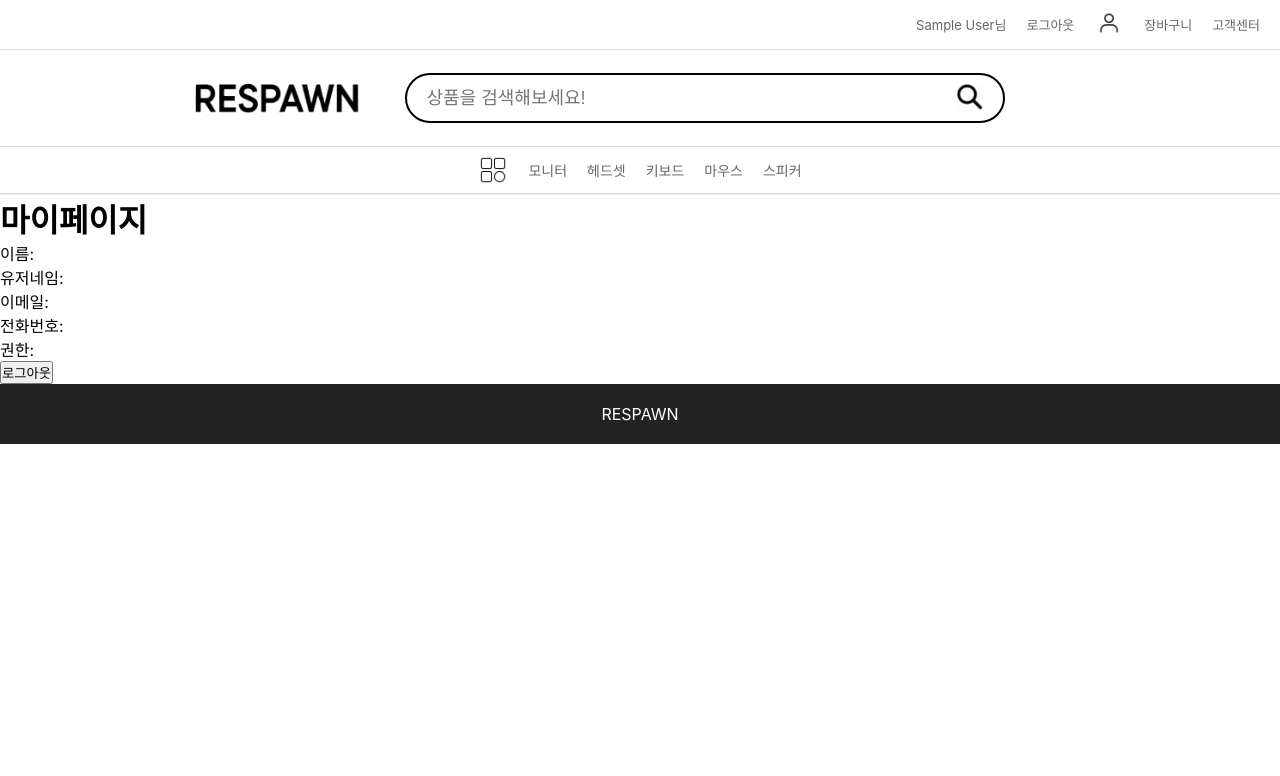
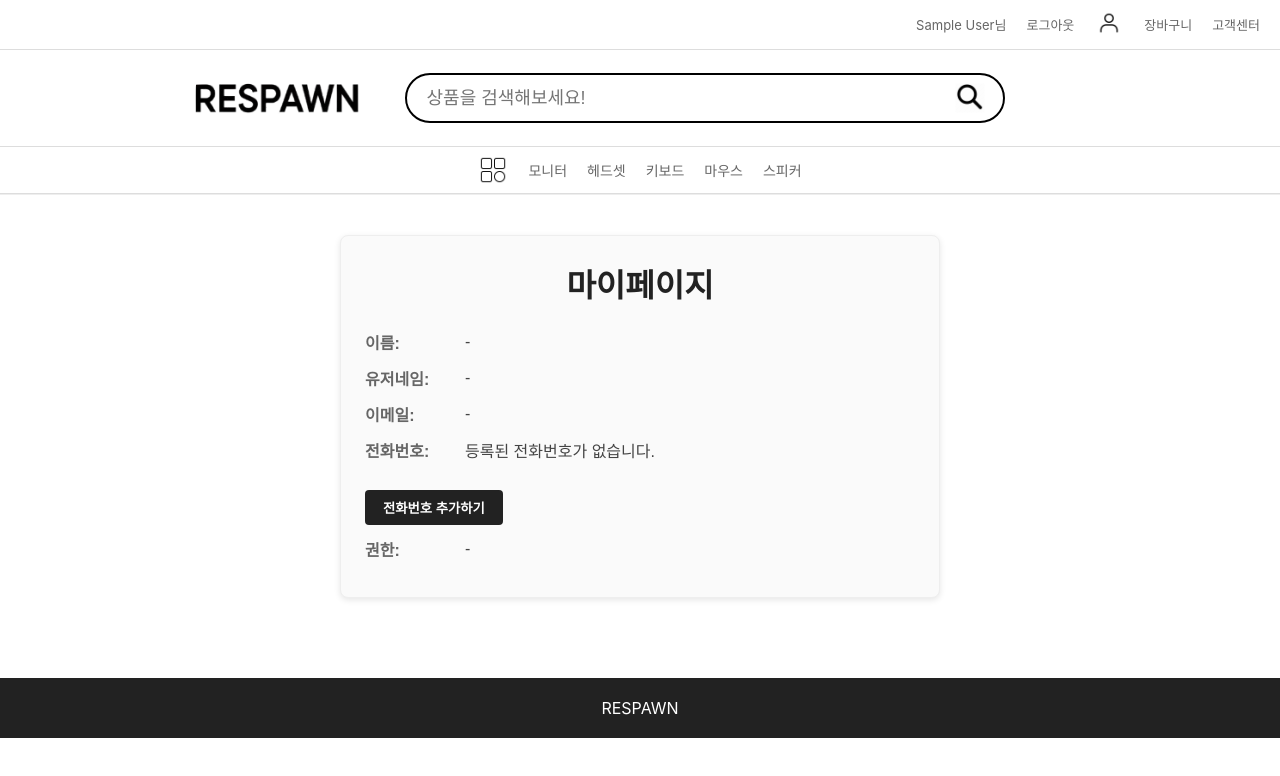
Before and after one commit to redEevee/RESPAWN_Frontend, a React (Create React App) app: page /mypage in a window 1280 px wide. Shown: the top 776 px of the page. Built offline with nearby package versions, Linux system fonts and the light colour scheme; no server answers; sample sign-in values are in the browser's storage.

Commit message:
Feat: 전화번호 추가 기능 추가  - Buyer 정보에 전화번호가 없을 경우, 마이페이지에 전화번호 추가하기 버튼 활성화

```diff
--- a/src/components/UserInfo.jsx
+++ b/src/components/UserInfo.jsx
@@ -1,4 +1,5 @@
 import React, { useEffect, useState } from 'react';
+import styled from 'styled-components';
 import axios from 'axios';
 
 function UserInfo() {
@@ -13,13 +14,16 @@ function UserInfo() {
     role: '',
   });
 
+  const [isAddingPhone, setIsAddingPhone] = useState(false);
+  const [newPhoneNumber, setNewPhoneNumber] = useState('');
+
   useEffect(() => {
     const fetchUserDetails = async () => {
       try {
         const response = await axios.get(`http://localhost:8080/user`, {
           withCredentials: true,
         });
-        setUser(response.data); // ✅ 사용자 정보 저장
+        setUser(response.data);
       } catch (error) {
         console.error('회원 정보 조회 실패', error);
       }
@@ -30,32 +34,157 @@ function UserInfo() {
     }
   }, [username]);
 
-  const handleLogout = async () => {
+  const handleAddPhoneNumber = () => {
+    setIsAddingPhone(true);
+  };
+
+  const handlePhoneNumberChange = (e) => {
+    setNewPhoneNumber(e.target.value);
+  };
+
+  const handleSavePhoneNumber = async () => {
+    if (newPhoneNumber.trim() === '') {
+      alert('전화번호를 입력하세요.');
+      return;
+    }
+
     try {
-      await axios.post(
-        'http://localhost:8080/logout',
-        {},
+      await axios.put(
+        'http://localhost:8080/myPage/setPhoneNumber',
+        { phoneNumber: newPhoneNumber },
         { withCredentials: true }
       );
-      localStorage.removeItem('userData'); // ✅ 저장된 로그인 정보 삭제
-      alert('로그아웃 완료');
-      window.location.href = '/';
+
+      alert('전화번호가 추가되었습니다.');
+
+      const response = await axios.get('http://localhost:8080/user', {
+        withCredentials: true,
+      });
+      setUser(response.data);
+
+      setIsAddingPhone(false);
+      setNewPhoneNumber('');
     } catch (error) {
-      console.error('로그아웃 에러:', error);
+      console.error('전화번호 추가 실패:', error);
+      alert('전화번호 추가 중 오류가 발생했습니다.');
     }
   };
 
+  const handleCancelAddPhoneNumber = () => {
+    setIsAddingPhone(false);
+    setNewPhoneNumber('');
+  };
+
   return (
-    <div>
-      <h1>마이페이지</h1>
-      <p>이름: {user.name}</p>
-      <p>유저네임: {user.username}</p>
-      <p>이메일: {user.email}</p>
-      <p>전화번호: {user.phoneNumber}</p>
-      <p>권한: {user.role}</p>
-      <button onClick={handleLogout}>로그아웃</button>
-    </div>
+    <Container>
+      <Title>마이페이지</Title>
+      <UserDetail><Label>이름:</Label> {user.name || '-'}</UserDetail>
+      <UserDetail><Label>유저네임:</Label> {user.username || '-'}</UserDetail>
+      <UserDetail><Label>이메일:</Label> {user.email || '-'}</UserDetail>
+      <UserDetail>
+        <Label>전화번호:</Label>{' '}
+        {user.phoneNumber ? user.phoneNumber : '등록된 전화번호가 없습니다.'}
+      </UserDetail>
+
+      {!user.phoneNumber && !isAddingPhone && (
+        <Button onClick={handleAddPhoneNumber}>전화번호 추가하기</Button>
+      )}
+
+      {isAddingPhone && (
+        <PhoneInputContainer>
+          <Input
+            type="text"
+            placeholder="전화번호 입력"
+            value={newPhoneNumber}
+            onChange={handlePhoneNumberChange}
+          />
+          <Button onClick={handleSavePhoneNumber}>저장</Button>
+          <CancelButton onClick={handleCancelAddPhoneNumber}>취소</CancelButton>
+        </PhoneInputContainer>
+      )}
+
+      <UserDetail><Label>권한:</Label> {user.role || '-'}</UserDetail>
+    </Container>
   );
 }
 
 export default UserInfo;
+
+const Container = styled.div`
+  max-width: 600px;
+  margin: 40px auto 80px;
+  padding: 24px;
+  border: 1px solid #eee;
+  border-radius: 8px;
+  background-color: #fafafa;
+  box-shadow: 0 2px 6px rgb(0 0 0 / 0.1);
+  font-family: 'Noto Sans KR', sans-serif;
+`;
+
+const Title = styled.h1`
+  margin-bottom: 24px;
+  font-size: 2rem;
+  font-weight: 700;
+  color: #222;
+  text-align: center;
+`;
+
+const UserDetail = styled.p`
+  font-size: 1rem;
+  color: #444;
+  margin: 12px 0;
+  display: flex;
+  align-items: center;
+`;
+
+const Label = styled.span`
+  font-weight: 600;
+  width: 100px;
+  color: #666;
+`;
+
+const Button = styled.button`
+  background-color: #222;
+  color: #fff;
+  padding: 8px 18px;
+  border: none;
+  border-radius: 4px;
+  font-weight: 600;
+  cursor: pointer;
+  margin-top: 16px;
+  transition: background-color 0.3s;
+
+  &:hover {
+    background-color: #555;
+  }
+`;
+
+const CancelButton = styled(Button)`
+  background-color: #ccc;
+  color: #333;
+  margin-left: 8px;
+
+  &:hover {
+    background-color: #999;
+  }
+`;
+
+const PhoneInputContainer = styled.div`
+  margin-top: 16px;
+  display: flex;
+  align-items: center;
+  gap: 8px;
+`;
+
+const Input = styled.input`
+  flex-grow: 1;
+  padding: 8px 12px;
+  font-size: 1rem;
+  border: 1px solid #ccc;
+  border-radius: 4px;
+
+  &:focus {
+    outline: none;
+    border-color: #222;
+  }
+`;
```
